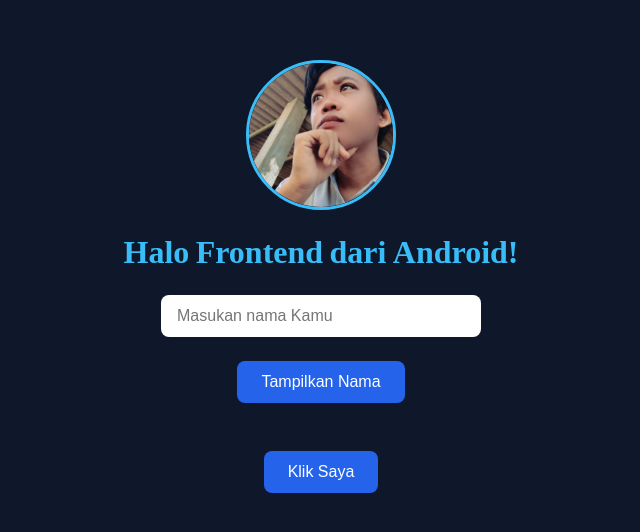
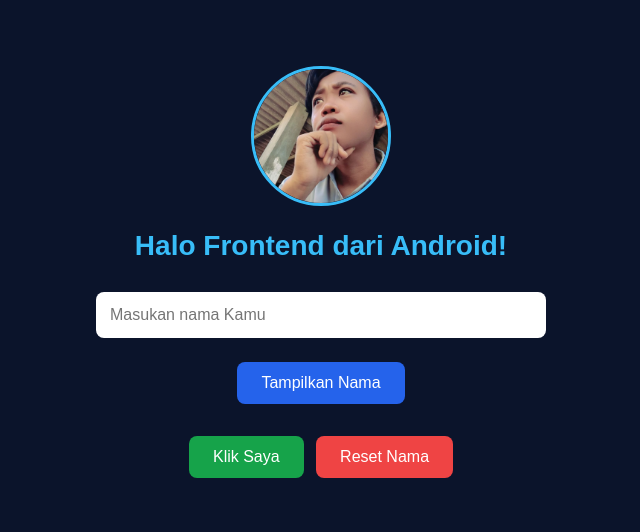
Before and after one commit to AnwrProg/frontend-hp-project, a plain HTML site: page index.html in a window 1280 px wide. Shown: the part 124-656 px from the top of the page, without its empty margins (319-959 px from the left). Drawn offline with Linux system fonts and the light colour scheme.

Commit message:
Full set html + css + js yang sudah cocok id

```diff
--- a/index.html
+++ b/index.html
@@ -1,19 +1,24 @@
 <!DOCTYPE html>
-<html lang="en">
+<html lang="id">
 <head>
-    <meta charset="UTF-8">
-    <meta name="viewport" content="width=device-width, initial-scale=1.0">
-    <title>Frontend Roadmap HP</title>
-    <link rel="stylesheet" href="style.css">
+  <meta charset="UTF-8">
+  <meta name="viewport" content="width=device-width, initial-scale=1.0">
+  <title>Frontend Roadmap HP</title>
+  <link rel="stylesheet" href="style.css">
 </head>
 <body>
-  <img src="images.jpg" alt="Foto Profil" style="border-radius: 50%;">
-    <h1>Halo Frontend dari Android!</h1>
-    <!-- ✅ ELEMEN BARU -->
+  <div class="container">
+    <img src="images.jpg" alt="Foto Profil" class="foto-profil">
+    <h1>Halo Frontend dari Android!</h1>
+
     <input type="text" id="inputNama" placeholder="Masukan nama Kamu">
     <button id="tombolNama">Tampilkan Nama</button>
     <p id="hasilNama"></p>
+
     <button id="tombol">Klik Saya</button>
-    <script src="script.js"></script>
+    <button id="resetBtn">Reset Nama</button>
+  </div>
+
+  <script src="script.js"></script>
 </body>
 </html>
--- a/script.js
+++ b/script.js
@@ -1,20 +1,24 @@
+// Ubah Latar Belakang
 const tombol = document.getElementById("tombol");
 let aktif = false;
-tombol.addEventListener("click", () =>{
+
+tombol.addEventListener("click", () => {
   aktif = !aktif;
   if (aktif) {
     document.body.style.backgroundColor = "#16a34a";
     tombol.innerText = "Kembali";
   } else {
-        document.body.style.backgroundColor = "#0f172a";
+    document.body.style.backgroundColor = "#0b142b";
     tombol.innerText = "Klik Saya";
   }
 });
-// ✅ FUNGSI BARU: Input Nama
+
+// Tampilkan Nama + Validasi
 const inputNama = document.getElementById("inputNama");
+const hasilNama = document.getElementById("hasilNama");
 const tombolNama = document.getElementById("tombolNama");
-const hasilNama = document.getElementById("hasilNama");
-tombolNama.addEventListener("click", () =>{
+
+tombolNama.addEventListener("click", () => {
   const nama = inputNama.value.trim();
   if (nama) {
     hasilNama.innerText = `Halo, ${nama}! Semangat belajar Frontend! 🎉`;
@@ -22,3 +26,10 @@ tombolNama.addEventListener("click", () =>{
     hasilNama.innerText = "Silakan isi nama terlebih dahulu!";
   }
 });
+
+// Reset Nama
+const resetBtn = document.getElementById("resetBtn");
+resetBtn.addEventListener("click", function () {
+  hasilNama.innerText = "";
+  inputNama.value = "";
+});
--- a/style.css
+++ b/style.css
@@ -5,60 +5,70 @@
 }
 
 body {
+  background-color: #0b142b;
+  color: #38bdf8;
+  font-family: Arial, sans-serif;
+  min-height: 100vh;
   display: flex;
-  flex-direction: column;
   align-items: center;
   justify-content: center;
-  height: 100vh;
-  background-color: #0f172a;
-  gap: 24px;
+  padding: 20px;
+  transition: background-color 0.3s ease;
+}
+
+.container {
+  text-align: center;
+  width: 100%;
+  max-width: 450px;
+}
+
+.foto-profil {
+  width: 140px;
+  height: 140px;
+  border-radius: 50%;
+  border: 3px solid #38bdf8;
+  margin-bottom: 20px;
+  object-fit: cover;
 }
 
 h1 {
-  color: #38bdf8;
-  text-align: center;
+  font-size: 28px;
+  margin-bottom: 30px;
+}
+
+input {
+  width: 100%;
+  padding: 14px;
+  border-radius: 8px;
+  border: none;
+  font-size: 16px;
+  margin-bottom: 16px;
 }
 
 button {
   padding: 12px 24px;
   border: none;
   border-radius: 8px;
-  background-color: #2563eb;
-  color: white;
   font-size: 16px;
   cursor: pointer;
-  transition: 0.2s ease;
+  margin: 8px 4px;
+  color: white;
 }
 
-button:hover {
-  background-color: #1d4ed8;
-  transform: scale(1.05);
+#tombolNama {
+  background-color: #2563eb;
 }
 
-button:active {
-  transform: scale(0.98);
-  background-color: #1e40af;
+#tombol {
+  background-color: #16a34a;
 }
 
-img {
-  width: 150px;
-  height: 150px;
-  object-fit: cover;
-  border-radius: 50%;
-  border: 3px solid #38bdf8;
-}
-
-input {
-  padding: 12px 16px;
-  border-radius: 8px;
-  border: none;
-  font-size: 16px;
-  width: 80%;
-  max-width: 320px;
+#resetBtn {
+  background-color: #ef4444;
 }
 
 #hasilNama {
+  margin: 16px 0;
+  font-size: 18px;
   color: #facc15;
-  font-size: 18px;
-  text-align: center;
 }
```
Lines whose indentation alone changed are shown as unchanged.
